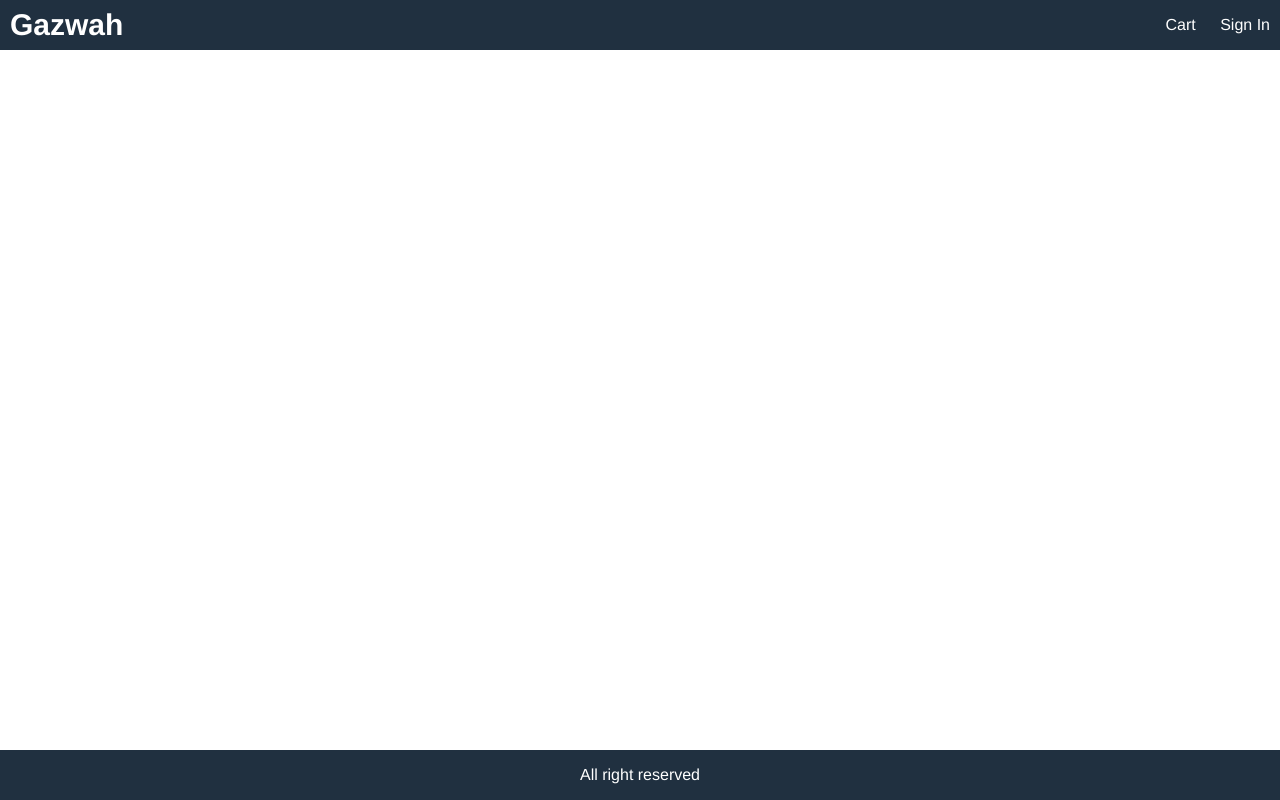
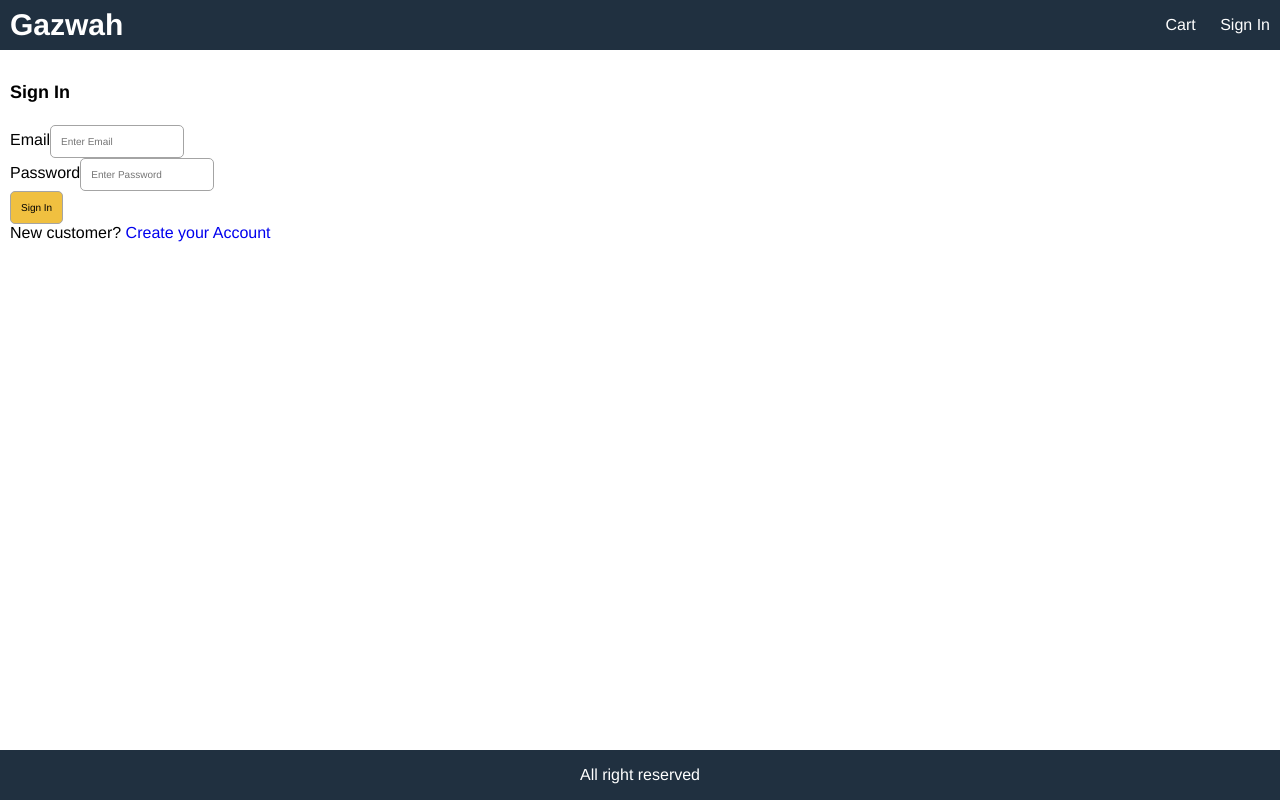
Before and after one commit to dhaydt/e-commerce-react, a React (Create React App) app in the folder frontend/: page /signin in a window 1280 px wide. Built offline with nearby package versions, Linux system fonts and the light colour scheme.

Commit message:
SigninScreen added

```diff
--- a/frontend/src/App.js
+++ b/frontend/src/App.js
@@ -3,6 +3,7 @@ import { BrowserRouter, Link, Route } from "react-router-dom";
 import CartScreen from "./screens/CartScreen";
 import HomeScreen from "./screens/HomeScreen";
 import ProductScreen from "./screens/ProductScreen";
+import SigninScreen from "./screens/SigninScreen";
 
 function App() {
   const cart = useSelector((state) => state.cart);
@@ -29,6 +30,7 @@ function App() {
         <main>
           <Route path="/cart/:id?" component={CartScreen}></Route>
           <Route path="/" component={HomeScreen} exact></Route>
+          <Route path="/signin" component={SigninScreen} exact></Route>
           <Route path="/product/:id" component={ProductScreen}></Route>
         </main>
         <footer className="row center">All right reserved</footer>
--- /dev/null
+++ b/frontend/src/screens/SigninScreen.js
@@ -0,0 +1,33 @@
+import React from "react";
+import { Link } from "react-router-dom";
+export default function SigninScreen() {
+  return (
+    <div>
+      <form>
+        <div>
+          <h1>Sign In</h1>
+        </div>
+        <div>
+          <label htmlFor="email">Email</label>
+          <input type="email" id="email" placeholder="Enter Email" required />
+        </div>
+        <div>
+          <label htmlFor="password">Password</label>
+          <input type="password" id="password" placeholder="Enter Password" />
+        </div>
+        <div>
+          <label />
+          <button className="primary" type="submit">
+            Sign In
+          </button>
+        </div>
+        <div>
+          <label />
+          <div>
+            New customer? <Link to="/register">Create your Account</Link>
+          </div>
+        </div>
+      </form>
+    </div>
+  );
+}
```
Also changed, not shown: 1 other file (tests, documents, lock files or other folders).
